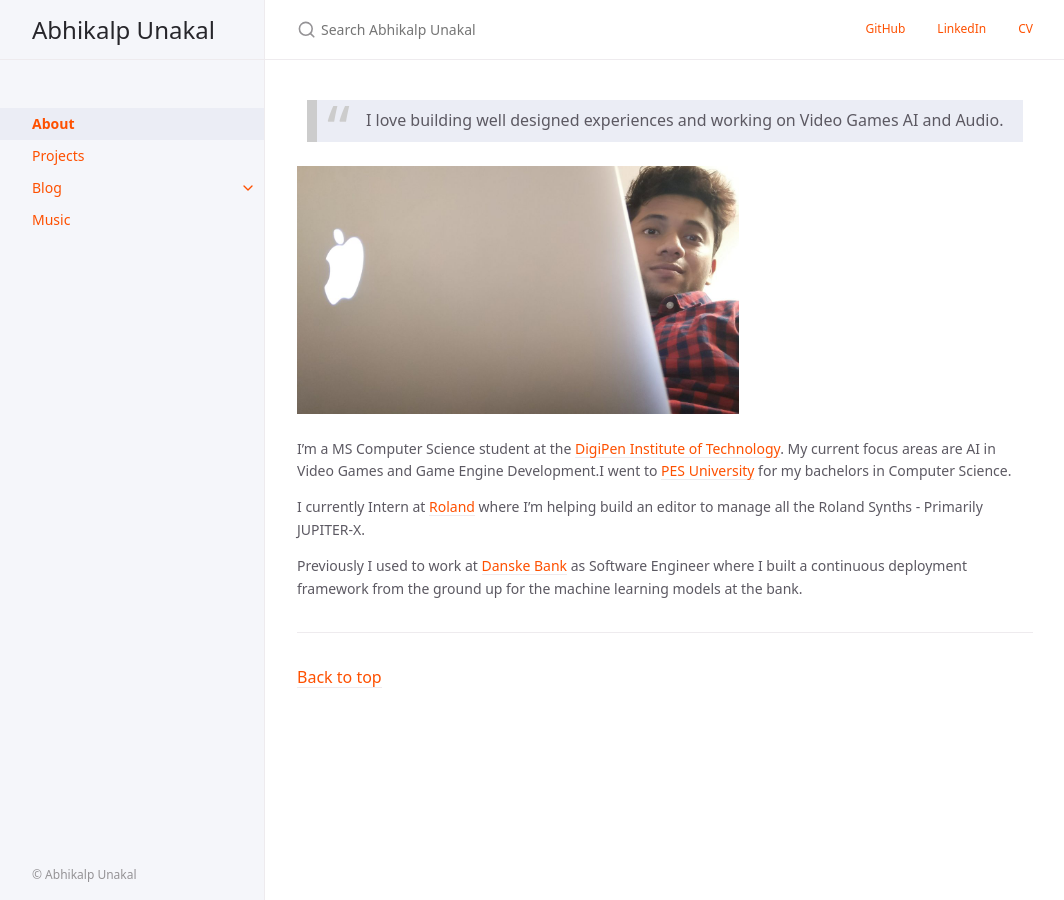
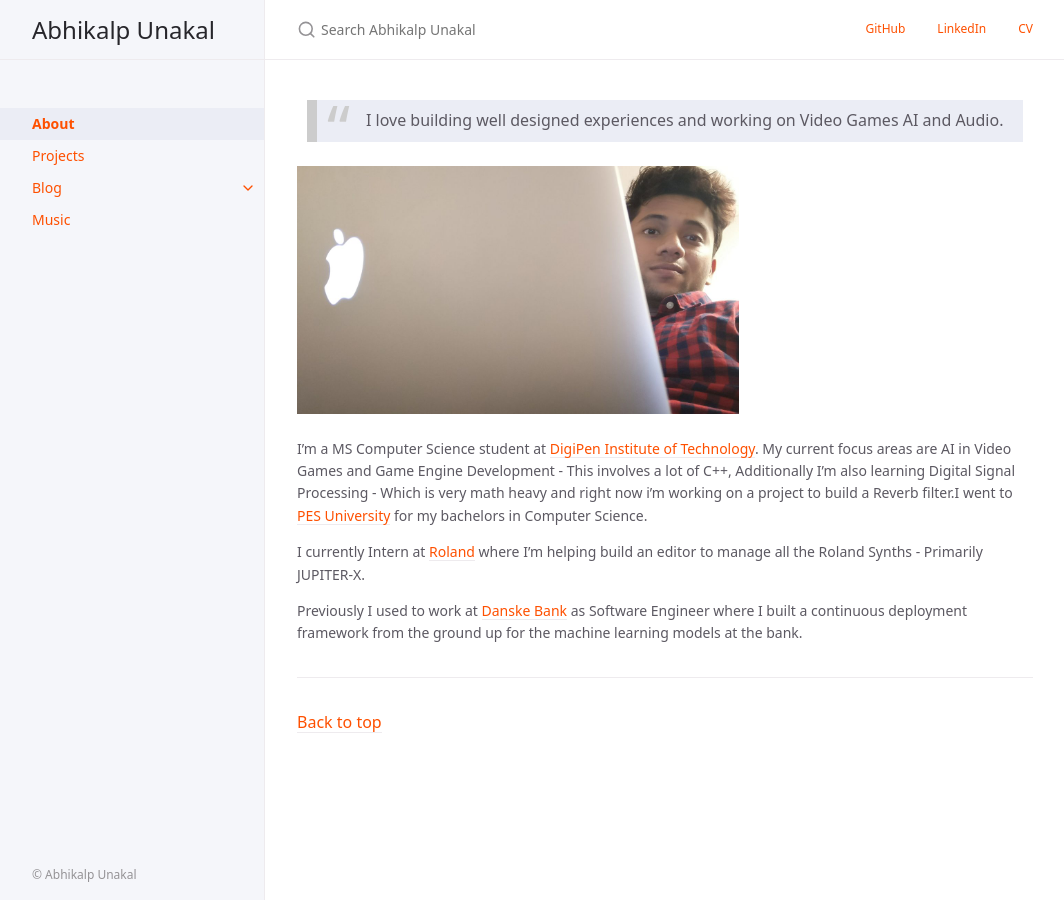
Before and after one commit to auxeon/auxeon.github.io, a Jekyll site: the page built from index.md, in a window 1280 px wide. Shown: the whole page, without its empty margins (107-1171 px from the left). Built offline with Jekyll 4.4.1, drawn with Linux system fonts in a browser that asks for light colours.

Commit message:
Update index.md

```diff
--- a/index.md
+++ b/index.md
@@ -12,8 +12,8 @@ permalink: /
 
 {: .text-medium }
 
-I'm a MS Computer Science student at the [DigiPen Institute of Technology](https://www.digipen.edu).
-My current focus areas are AI in Video Games and Game Engine Development.I went to [PES University](https://www.pes.edu/) for my bachelors in Computer Science.
+I'm a MS Computer Science student at [DigiPen Institute of Technology](https://www.digipen.edu).
+My current focus areas are AI in Video Games and Game Engine Development - This involves a lot of C++, Additionally I'm also learning Digital Signal Processing - Which is very math heavy and right now i'm working on a project to build a Reverb filter.I went to [PES University](https://www.pes.edu/) for my bachelors in Computer Science.
 
 {: .text-medium }
 I currently Intern at [Roland](https://www.roland.com/us/) where I'm helping build an editor to manage all the Roland Synths - Primarily JUPITER-X.
```
